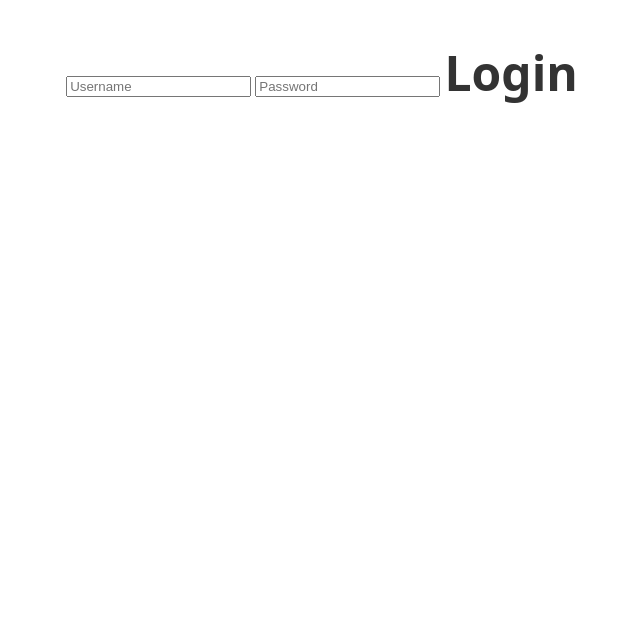
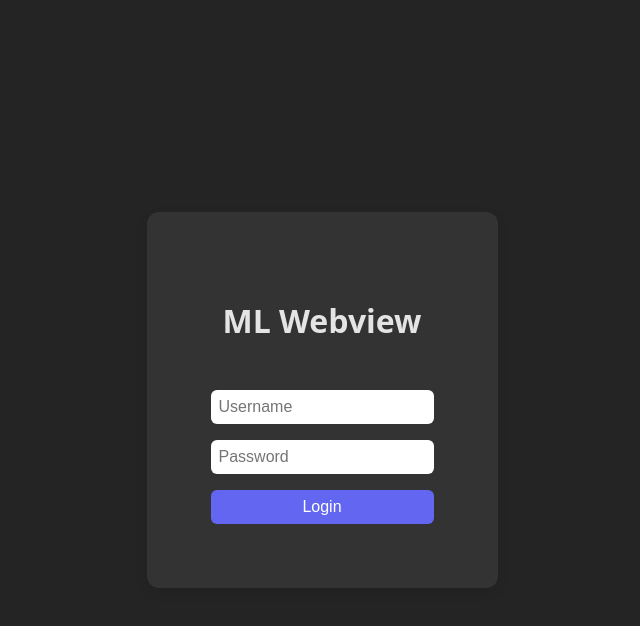
Before and after one commit to mattseq/ml-webview, a Svelte app in the folder frontend/: page / in a window 1280 px wide. Shown: the top 626 px of the page, without its empty margins (318-958 px from the left). Built offline with nearby package versions, Linux system fonts and the light colour scheme; no server answers.

Commit message:
better frontend, fixed login

```diff
--- a/frontend/index.html
+++ b/frontend/index.html
@@ -11,3 +11,14 @@
     <script type="module" src="/src/main.js"></script>
   </body>
 </html>
+<style>
+  body {
+    margin: 0;
+    padding: 0;
+    height: 100%;
+  }
+  #app {
+    height: 100%;
+    margin: 0;
+  }
+</style>
--- a/frontend/src/App.svelte
+++ b/frontend/src/App.svelte
@@ -101,10 +101,10 @@
       const data = await response.json();
       if (response.ok && data.success) {
         loggedIn = true;
-        alert("Login successful!");
         await tick();
         initSocket();
       } else {
+        loggedIn = false;
         alert(data.message || "Login failed!");
       }
     } catch (err) {
@@ -114,39 +114,43 @@
 
   async function startTraining() {
     const response = await fetch('/api/start', { method: 'POST', credentials: 'include' });
-    if (response.ok) {
-      trainingInProgress = true;
-    } else {
+    if (!response.ok) {
       alert("Failed to start training!");
       return;
     }
   }
-  function stopTraining() {
-    fetch('/api/stop', { method: 'POST', credentials: 'include' });
-    trainingInProgress = false;
+  async function stopTraining() {
+    const response = await fetch('/api/stop', { method: 'POST', credentials: 'include' });
+    if (!response.ok) {
+      alert("Failed to stop training!");
+      return;
+    }
   }
 </script>
 
 <main>
   {#if !loggedIn}
-    <div class="login">
-      <input bind:value={username} placeholder="Username" />
-      <input bind:value={password} placeholder="Password" />
-      <button onclick={login}>Login</button>
+    <div class="login-card">
+      <h1>ML Webview</h1>
+      <div class="login-form">
+        <input bind:value={username} placeholder="Username" />
+        <input bind:value={password} placeholder="Password" />
+        <button class="login-button" onclick={login}>Login</button>
+      </div>
     </div>
   {:else}
-    <canvas bind:this={canvasBind}></canvas>
+    <div class="canvas-wrapper">
+      <canvas bind:this={canvasBind}></canvas>
+    </div>
     <div class="controls">
       {#if trainingInProgress}
-        <p>Training in progress...</p>
-        <button onclick={stopTraining} >
-          <Square size="16" />
+        <button class="control-button" onclick={stopTraining} >
+          <Square size="20" />
         </button>
 
       {:else}
-        <p>Training not started.</p>
-        <button onclick={startTraining} >
-          <Play size="16" />
+        <button class="control-button" onclick={startTraining} >
+          <Play size="20" />
         </button>
       {/if}
     </div>
@@ -160,33 +164,86 @@
     flex-direction: column;
     align-items: center;
     justify-content: center;
-    padding: 2em;
     gap: 1.5em;
+    height: 100%;
+  }
+
+  .login-card {
+    display: flex;
+    flex-direction: column;
+    align-items: center;
+    justify-content: center;
+    gap: 1.5em;
+    padding: 4em;
+    background-color: #333;
+    border-radius: 12px;
+    box-shadow: 0 4px 12px rgba(0, 0, 0, 0.1);
+  }
+
+  input {
+    padding: 0.5em;
+    font-size: 1em;
+    border-radius: 6px;
+    border: none;
+  }
+
+  .login-form {
+    display: flex;
+    flex-direction: column;
+    gap: 1em;
+  }
+
+  .login-button {
+    padding: 0.5em;
+    font-size: 1em;
+    border-radius: 6px;
+    border: none;
+    background-color: #6366f1;
+    color: white;
+    cursor: pointer;
+  }
+  .login-button:hover {
+    background-color: #535bf2;
+  }
+
+  .canvas-wrapper {
+    width: 70%;
+    display: flex;
+    justify-content: center;
+    background-color: #333;
+    padding: 1em;
+    border-radius: 20px;
   }
 
   canvas {
-    max-width: 800px;
     width: 100%;
     aspect-ratio: 2 / 1;
+    align-self: center;
   }
 
   .controls {
     display: flex;
     align-items: center;
     gap: 1em;
+    width: 70%;
+    background-color: #333;
+    padding: 1em;
+    border-radius: 20px;
   }
 
-  button {
+  .control-button {
     background-color: transparent;
-    color: #333;
+    color: white;
     border: none;
     font-size: 3em;
-    font-weight: 700;
+    font-weight: 500;
     font-family: inherit;
     cursor: pointer;
-    padding: 0px 0px;
+    padding: 0px 5px;
+    display: flex;
+    align-items: left;
   }
-  button:hover {
+  .control-button:hover {
     color: #646cff
   }
 
--- a/frontend/src/app.css
+++ b/frontend/src/app.css
@@ -11,11 +11,6 @@
   text-rendering: optimizeLegibility;
   -webkit-font-smoothing: antialiased;
   -moz-osx-font-smoothing: grayscale;
+  height: 100%;
+  margin: 0;
 }
-
-@media (prefers-color-scheme: light) {
-  :root {
-    color: #213547;
-    background-color: #ffffff;
-  }
-}
```
Also changed, not shown: 1 other file (tests, documents, lock files or other folders).
